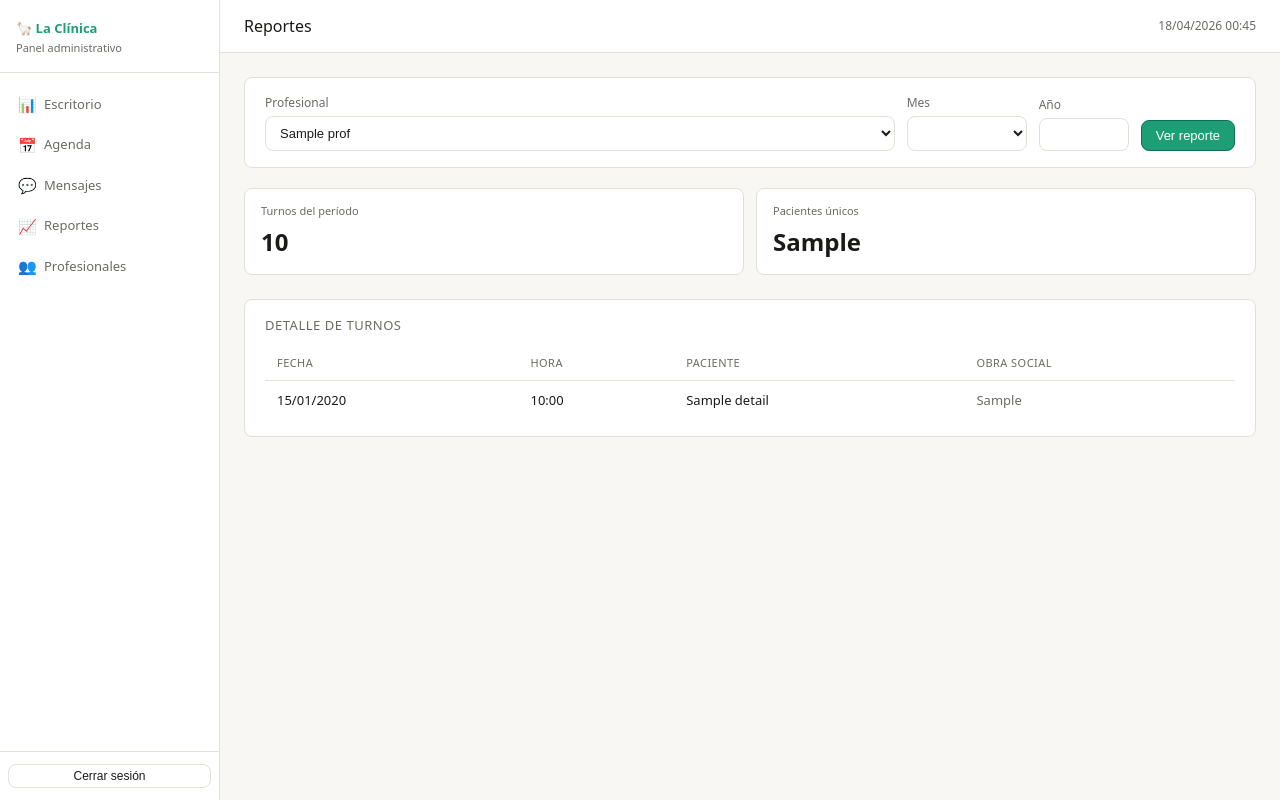
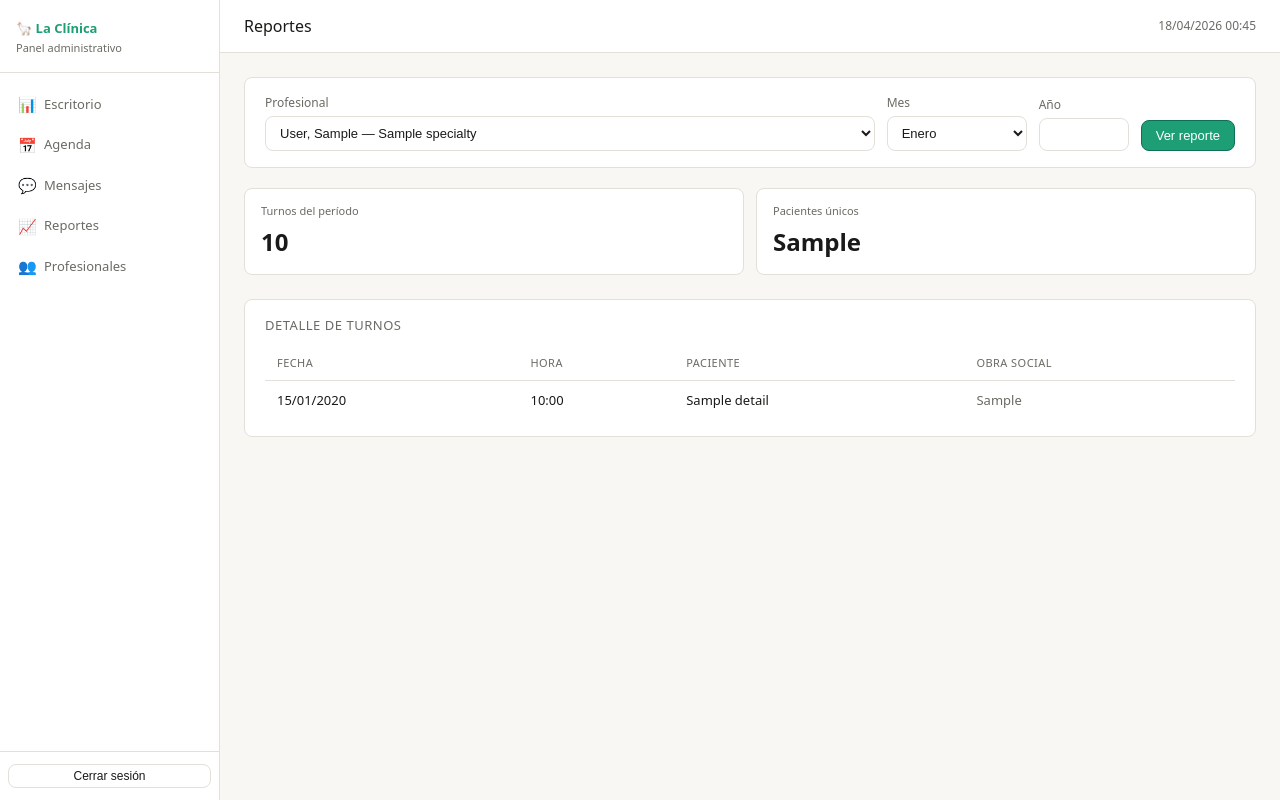
Before and after one commit to ebotsoluciones/E-BOT-PRO, a Flask app: template templates/reportes.html in a window 1280 px wide. Run offline with Flask 3, Linux system fonts and the light colour scheme; the visitor is signed in with stand-in values (Sample User, id 1); the template is opened without the code that fills it: most values are stand-ins (such as "Sample title", 1, 10 or a date in 2020); lists and menus that the app fills with data are empty.

Commit message:
Update reportes.html

```diff
--- a/templates/reportes.html
+++ b/templates/reportes.html
@@ -4,25 +4,27 @@
 
 {% block content %}
 
-<!-- Filtros -->
 <div class="card" style="margin-bottom:20px;">
   <form method="GET" style="display:flex; gap:12px; align-items:flex-end; flex-wrap:wrap;">
-    <div class="form-group" style="margin:0; flex:1; min-width:140px;">
+    <div class="form-group" style="margin:0; flex:1; min-width:180px;">
       <label>Profesional</label>
       <select name="prof_id">
         <option value="">Consolidado clínica</option>
         {% for p in profs %}
           <option value="{{ p.id }}" {% if p.id == prof_id %}selected{% endif %}>
-            {{ p.name }}
+            {{ p.last_name }}, {{ p.first_name }}{% if p.specialty %} — {{ p.specialty }}{% endif %}
           </option>
         {% endfor %}
       </select>
     </div>
-    <div class="form-group" style="margin:0; min-width:120px;">
+    <div class="form-group" style="margin:0; min-width:140px;">
       <label>Mes</label>
       <select name="mes">
-        {% for i, nombre in enumerate(meses, 1) %}
-          <option value="{{ i }}" {% if i == mes %}selected{% endif %}>{{ nombre }}</option>
+        {% set nombres_meses = ['Enero','Febrero','Marzo','Abril','Mayo','Junio','Julio','Agosto','Septiembre','Octubre','Noviembre','Diciembre'] %}
+        {% for nombre in nombres_meses %}
+          <option value="{{ loop.index }}" {% if loop.index == mes %}selected{% endif %}>
+            {{ nombre }}
+          </option>
         {% endfor %}
       </select>
     </div>
@@ -34,7 +36,6 @@
   </form>
 </div>
 
-<!-- Resumen -->
 <div class="stat-grid" style="margin-bottom:24px;">
   <div class="stat-card">
     <div class="label">Turnos del período</div>
@@ -46,7 +47,6 @@
   </div>
 </div>
 
-<!-- Detalle -->
 <div class="card">
   <div class="card-title">Detalle de turnos</div>
   {% if reporte.detail %}
@@ -68,7 +68,7 @@
           <td>{{ t.patient_name }}</td>
           <td style="color:#6b6a64;">{{ t.obra_social or '—' }}</td>
           {% if not prof_id %}
-            <td style="color:#6b6a64;">{{ t.professional_name }}</td>
+            <td style="color:#6b6a64;">{{ t.prof_last_name }}, {{ t.prof_first_name }}</td>
           {% endif %}
         </tr>
         {% endfor %}
@@ -80,10 +80,3 @@
 </div>
 
 {% endblock %}
-
-{% block extra_head %}
-<style>
-  /* Jinja2 no tiene enumerate nativo — se usa loop.index -->
-  /* El template usa loop.index de Jinja para el select de meses */
-</style>
-{% endblock %}
```
